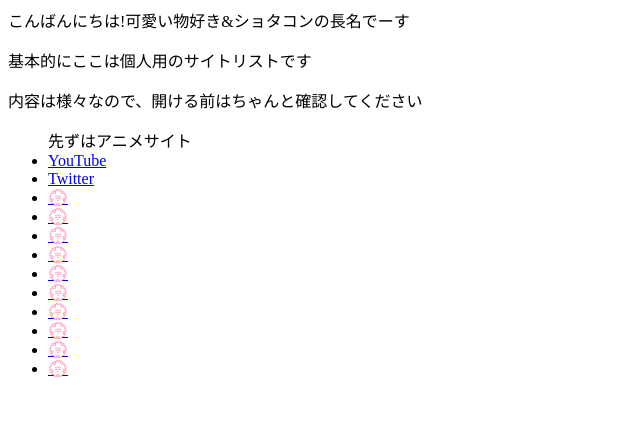
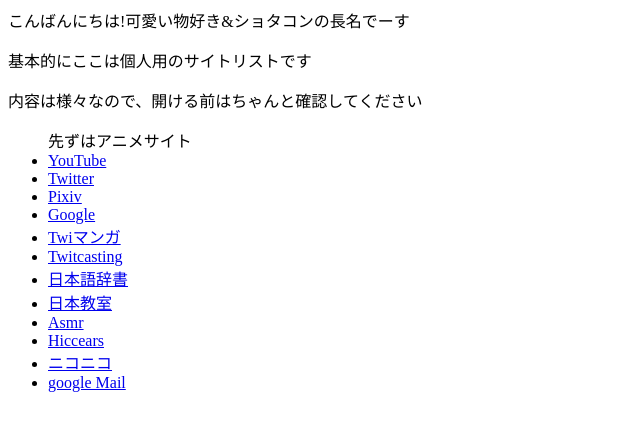
Before and after one commit to Mnpolize/Mnpolize.github.io, a plain HTML site: page index.html in a window 1280 px wide. Shown: the whole page, without its empty margins (0-640 px from the left). Drawn offline with Linux system fonts and the light colour scheme.

Commit message:
Update index.html

```diff
--- a/index.html
+++ b/index.html
@@ -5,15 +5,15 @@
 <ul>先ずはアニメサイト
   <li> <a href="https://www.youtube.com/">YouTube</a> </li>
   <li> <a href="https://twitter.com/home">Twitter</a> </li>
-  <li> <a href="https://www.pixiv.net/">💮</a> </li>
-  <li> <a href="https://www.google.com/">💮</a> </li>
-  <li> <a href="https://twiman.net/">💮</a> </li>
-  <li> <a href="https://twitcasting.tv/?ch0">💮</a> </li>
-  <li> <a href="https://www.weblio.jp/">💮</a> </li>
-  <li> <a href="https://www.jpmarumaru.com/tw/JPClass.asp">💮</a> </li>
-  <li> <a href="https://www.asasmr.net/">💮</a> </li>
-  <li> <a href="https://www.hiccears.com/">💮</a> </li>
-  <li> <a href="https://www.nicovideo.jp/">💮</a> </li>
-  <li> <a href="https://mail.google.com/mail/u/0/#inbox">💮</a> </li>
+  <li> <a href="https://www.pixiv.net/">Pixiv</a> </li>
+  <li> <a href="https://www.google.com/">Google</a> </li>
+  <li> <a href="https://twiman.net/">Twiマンガ</a> </li>
+  <li> <a href="https://twitcasting.tv/?ch0">Twitcasting</a> </li>
+  <li> <a href="https://www.weblio.jp/">日本語辞書</a> </li>
+  <li> <a href="https://www.jpmarumaru.com/tw/JPClass.asp">日本教室</a> </li>
+  <li> <a href="https://www.asasmr.net/">Asmr</a> </li>
+  <li> <a href="https://www.hiccears.com/">Hiccears</a> </li>
+  <li> <a href="https://www.nicovideo.jp/">ニコニコ</a> </li>
+  <li> <a href="https://mail.google.com/mail/u/0/#inbox">google Mail</a> </li>
 
 </ul>
```
